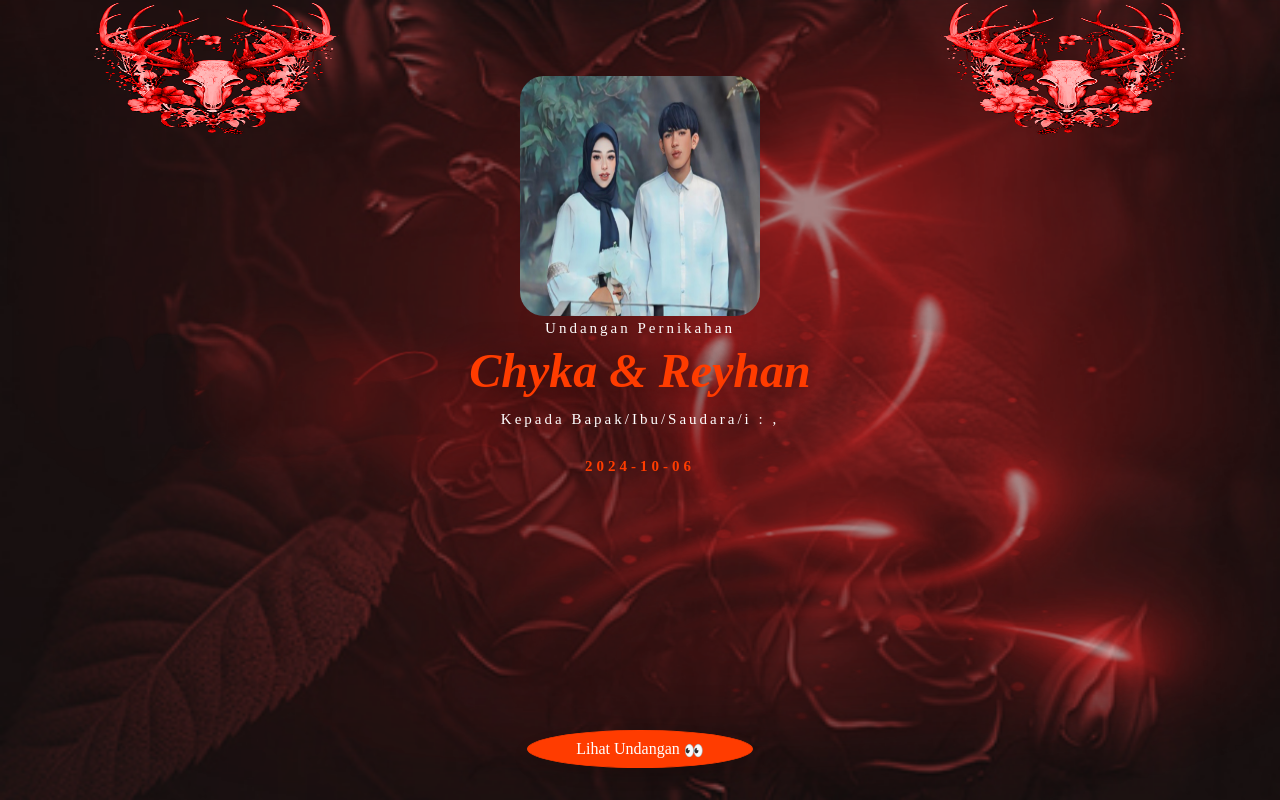
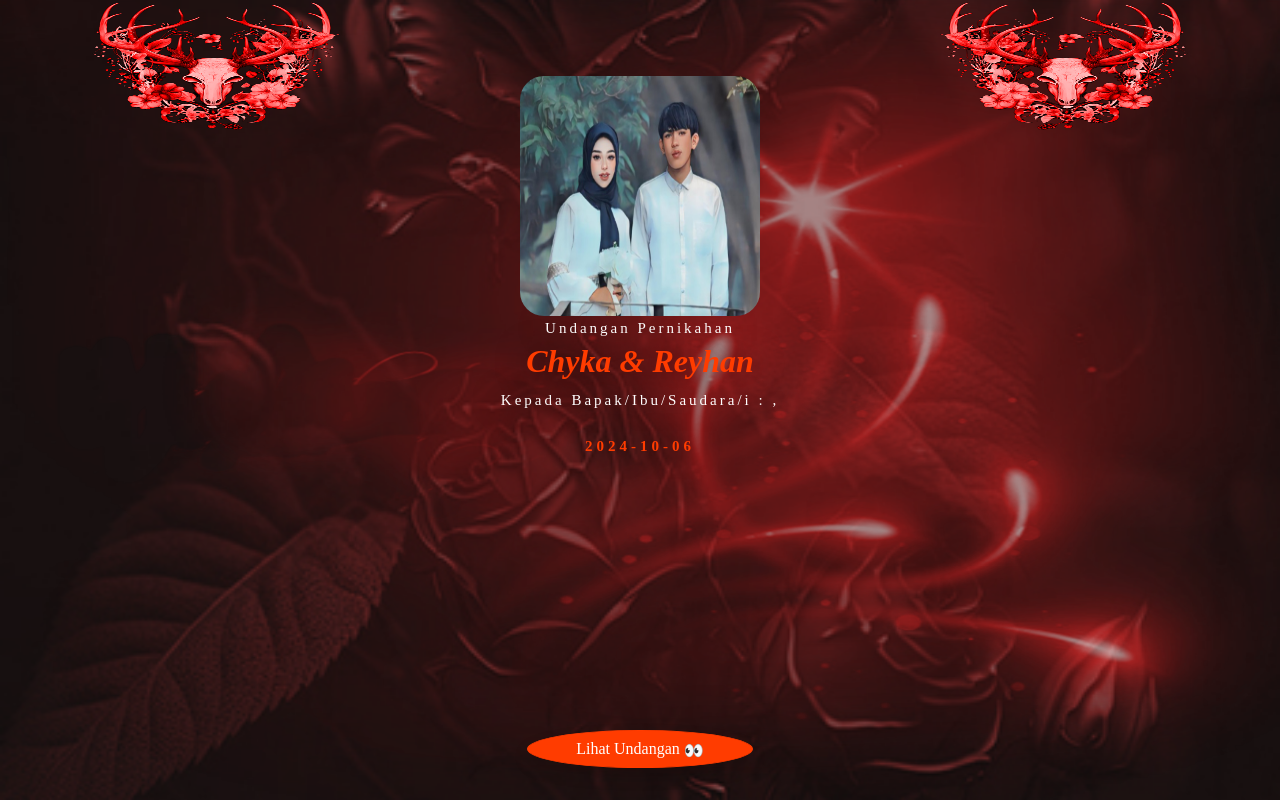
Before and after one commit to Trisand-UDT/WEDDING-CHYKA-DAN-REYHAN, a plain HTML site: page index.html in a window 1280 px wide. Drawn offline with nearby package versions, Linux system fonts and the light colour scheme; a web font is replaced by a local one.

Commit message:
Update index.html

```diff
--- a/index.html
+++ b/index.html
@@ -75,7 +75,7 @@ j=d.createElement(s),dl=l!='dataLayer'?'&l='+l:'';j.async=true;j.src=
 <div class="py-4">
 <img class data-aos="zoom-in" src="img/foto-logo/foto-logo-halaman.jpg" alt="CHYKA & REYHAN" class="position-relative mx-auto" style="width: 240px; height: 240px; border-radius: 10%;">
 <div class="lead" data-aos="fade-down">Undangan Pernikahan</div>
-<h1 class data-aos="zoom-in" style="font-size: 3rem;"><i>Chyka & Reyhan</i></h1>
+<h2 class data-aos="zoom-in" style="font-size: 2rem;"><i>Chyka & Reyhan</i></h2>
 <div class="lead" data-aos="fade-up">Kepada <span>Bapak/Ibu/Saudara/i : </span></div>
 <div class="h5 my-4 font-weight-bold" data-aos="fade-up" data-aos-delay="300" style="letter-spacing: 4px;">2024-10-06</div>
 </div>
```
